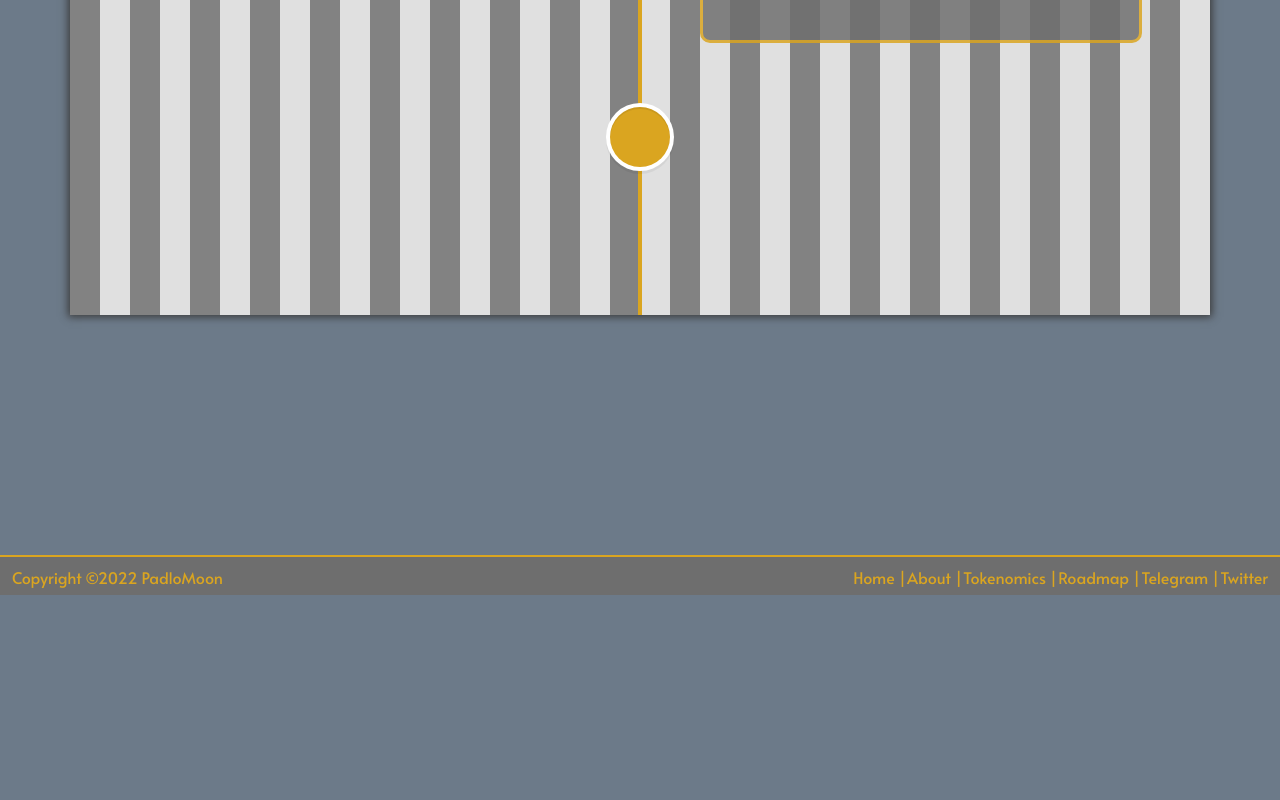
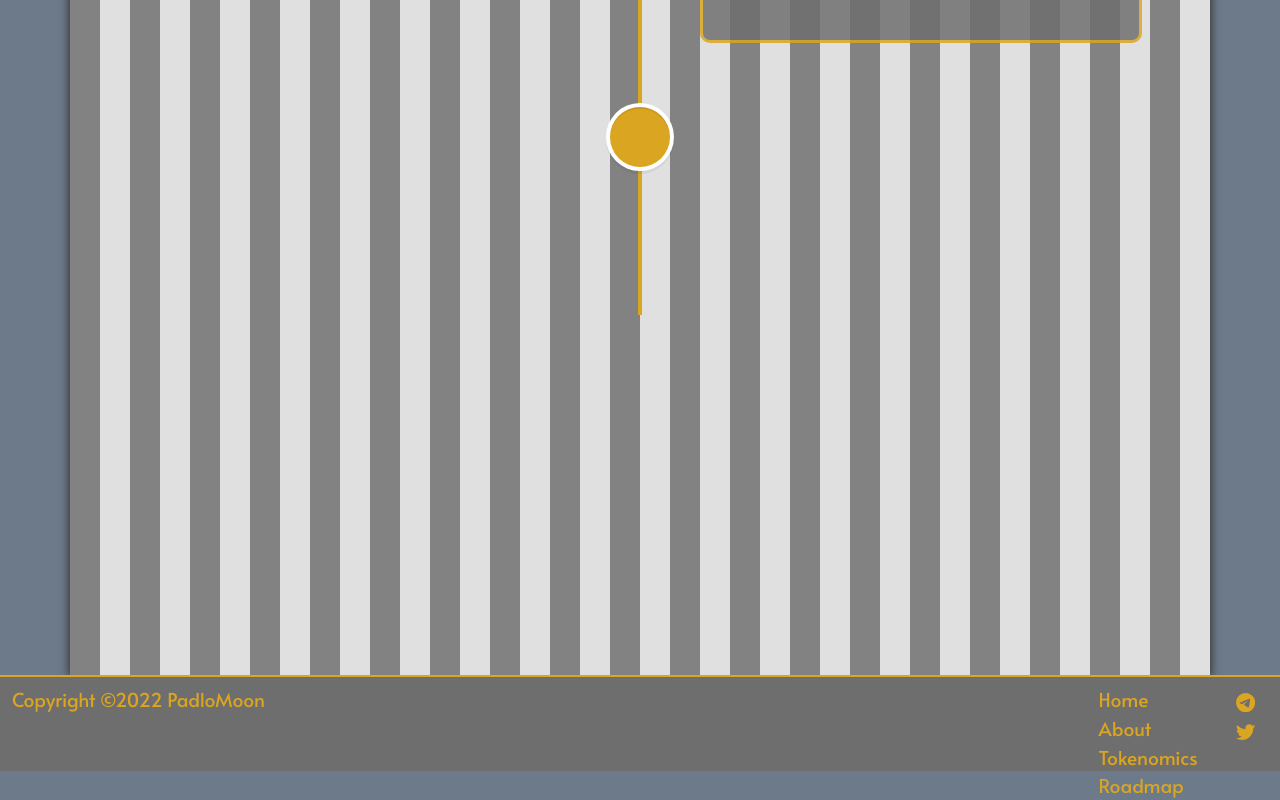
Before and after one commit to PadloMoon/website, a React (Create React App) app: page / in a window 1280 px wide. Shown: the part 3117-3917 px from the top of the page. Before the commit the page ends 3714 px from the top, so only its background shows below. Built offline with nearby package versions, Linux system fonts and the light colour scheme.

Commit message:
Footer re-designed

```diff
--- a/src/App.module.css
+++ b/src/App.module.css
@@ -8,6 +8,8 @@
   );
   box-shadow: 0px 0px 8px 2px rgb(59, 59, 59);
   color: white;
+  height: 100%;
+  padding-bottom: 15vh;
 }
 
 .logo {
--- a/src/components/Footer.module.css
+++ b/src/components/Footer.module.css
@@ -1,18 +1,30 @@
 .Footer {
   background-color: #6e6e6e;
   border-top: 0.3vh solid #daa520;
-  height: 5vh;
+  height: calc(3vh * var(--text-multiplier));
   font-family: "Alata", sans-serif;
   color: #daa520;
-  line-height: 5vh;
-  font-size: calc(0.25em * var(--text-multiplier));
+  font-size: calc(0.3em * var(--text-multiplier));
   display: flex;
   flex-direction: row;
   justify-content: space-between;
+  padding-top: 1vh;
 }
 
-.Footer > div > a {
+.Links {
+  display: flex;
+  flex-direction: row;
+  margin: 0 1vw;
+}
+
+.Links > div {
+  padding-left: 3vw;
+  display: flex;
+  flex-direction: column;
+  justify-content: flex-start;
+}
+
+.Links > div > a {
   text-decoration: none;
   color: #daa520;
-  margin-left: 1px;
 }
--- a/src/components/Footer.tsx
+++ b/src/components/Footer.tsx
@@ -1,40 +1,31 @@
 import * as React from "react";
-import { Container, Nav } from "react-bootstrap";
+import { Container } from "react-bootstrap";
+import { Telegram, Twitter } from "react-bootstrap-icons";
 import styles from "./Footer.module.css";
 
 const Footer = () => {
   return (
     <Container fluid className={styles.Footer}>
       <div>Copyright &copy;2022 PadloMoon</div>
+      <div className={styles.Links}>
         <div>
-        <a href="#home" className={styles.NavbarLink}>
-          Home |
-        </a>
-        <a href="#about" className={styles.NavbarLink}>
-          About |
-        </a>
-        <a href="#tokenomics" className={styles.NavbarLink}>
-          Tokenomics |
-        </a>
-        <a href="#roadmap" className={styles.NavbarLink}>
-          Roadmap |
-        </a>
-        <a
-          href="https://t.me/PADLOmoon"
-          target="_blank"
-          className={styles.NavbarLink}
-          rel="noreferrer"
-        >
-          Telegram |
+          <a href="#home">Home</a>
+          <a href="#about">About</a>
+          <a href="#tokenomics">Tokenomics</a>
+          <a href="#roadmap">Roadmap</a>
+        </div>
+        <div>
+          <a href="https://t.me/PADLOmoon" target="_blank" rel="noreferrer">
+            <Telegram />
           </a>
           <a
             href="https://twitter.com/PadloMoon"
             target="_blank"
-          className={styles.NavbarLink}
             rel="noreferrer"
           >
-          Twitter
+            <Twitter />
           </a>
+        </div>
       </div>
     </Container>
   );
--- a/src/components/Tokenomics.module.css
+++ b/src/components/Tokenomics.module.css
@@ -1,5 +1,5 @@
 .Card {
-  margin-bottom: 10vh;
+  margin-bottom: 1vh;
 }
 
 .tokenomicsTitle {
```
Lines whose indentation alone changed are shown as unchanged.
